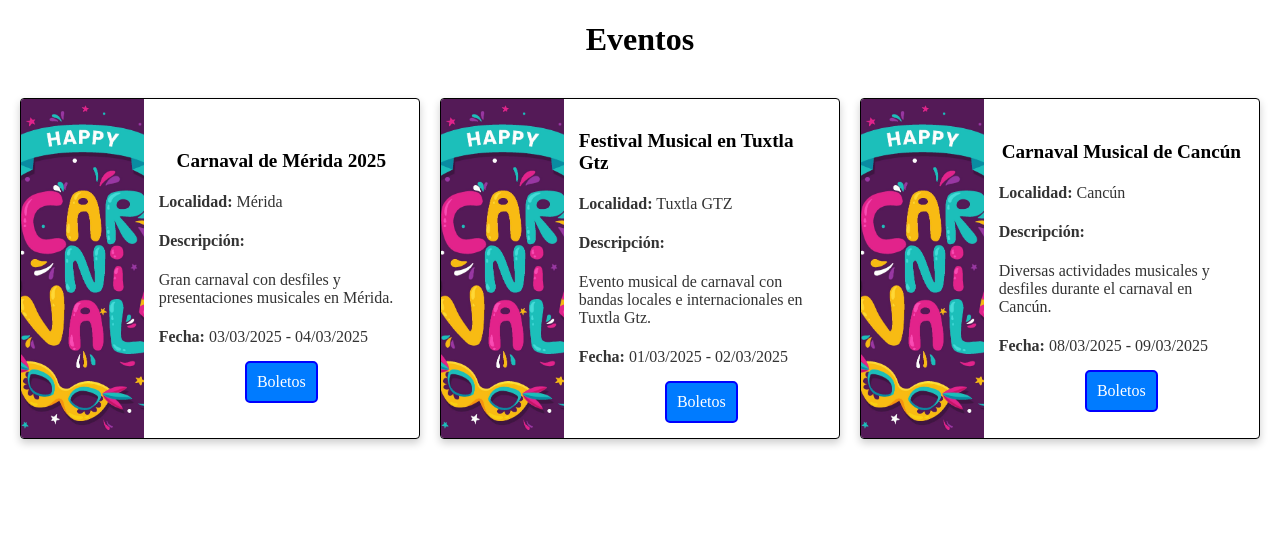
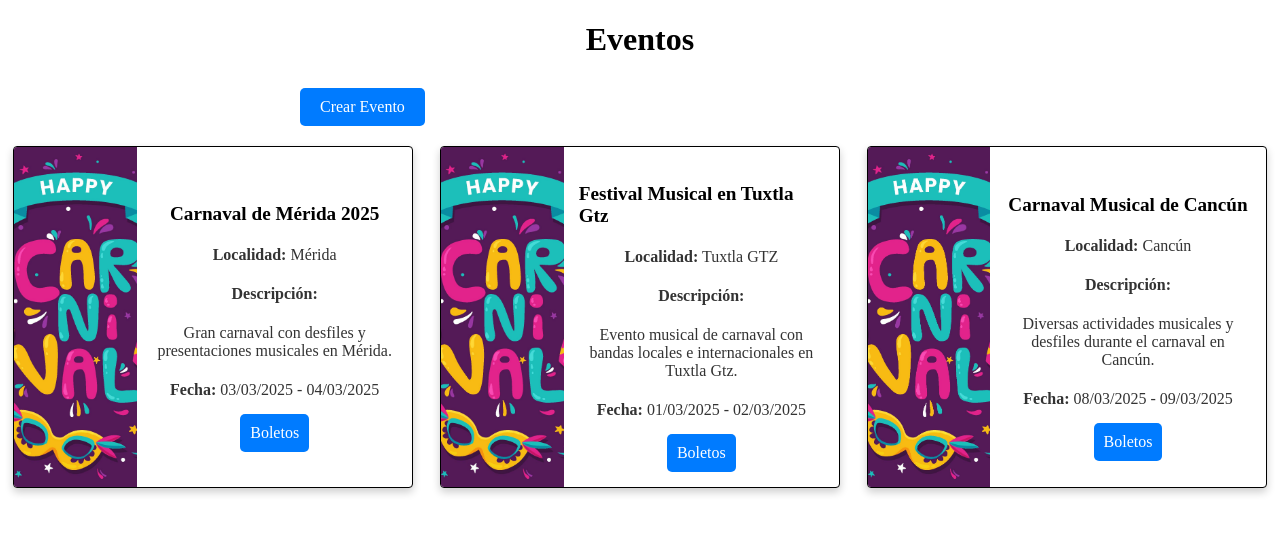
Before and after one commit to RVMiranda/web-II-MirandaCruz, a Django app: page /examen/eventos/ in a window 1280 px wide. Shown: the part 52-586 px from the top of the page. Run offline with Django 5.2, Linux system fonts and the light colour scheme; data comes from the database, SQL or seed files in the repository.

Commit message:
eventos ahora es un componente

```diff
--- a/django-app-modelo/modelo_app/static/css/examen/eventos.css
+++ b/django-app-modelo/modelo_app/static/css/examen/eventos.css
@@ -2,6 +2,13 @@ h1 {
     text-align: center;
     margin-bottom: 20px;
 }
+
+.eventos {
+    display: grid;
+    grid-template-columns: repeat(auto-fit, minmax(400px, 1fr));
+    justify-content: center;
+}
+
 /* CONTENEDOR PRINCIPAL */
 .eventos-container {
     display: grid;
@@ -46,6 +53,7 @@ h1 {
     display: flex;
     flex-direction: column;
     justify-content: center;
+    align-self: center;
 }
 
 .evento-info h2 {
@@ -53,12 +61,15 @@ h1 {
     color: black;
     margin-bottom: 5px;
     align-self: center;
+    padding-top: 5px;
 }
 
 .evento-info p {
     font-size: 1rem;
     color: #333;
     margin-bottom: 5px;
+    align-self: center;
+    text-align: center;
 }
 
 .evento-boton {
@@ -71,10 +82,28 @@ h1 {
     font-size: 1rem;
     margin-top: 10px;
     text-align: center;
-    border: 2px solid blue;
     align-self: center;
 }
 
 .evento-boton:hover {
     background-color: #0056b3;
 }
+
+.btn-Crear {
+    display: inline-block;
+    background-color: #007bff;
+    color: white;
+    text-decoration: none;
+    padding: 10px;
+    border-radius: 5px;
+    font-size: 1rem;
+    margin-top: 10px;
+    padding-left: 20px;
+    padding-right: 20px;
+    margin-left: 300px;
+    text-align: center;
+}
+
+.btn-Crear:hover {
+    background-color: #0056b3;
+}
--- /dev/null
+++ b/django-app-modelo/modelo_app/templates/components/eventoCard.html
@@ -0,0 +1,17 @@
+{% load static %}
+<div class="eventos-container">
+    <div class="evento-card">
+        <div class="evento-img">
+            <img src="{% static 'images/carnaval5.jpg' %}" alt="Imagen de {{ evento.nombre }}">
+        </div>
+
+        <div class="evento-info">
+            <h2>{{ evento.nombre }}</h2>
+            <p><strong>Localidad:</strong> {{ evento.localidad.nombre }}</p>
+            <p><strong>Descripción:</strong></p>
+            <p>{{ evento.descripcion }}</p>
+            <p><strong>Fecha:</strong> {{ evento.fecha_inicio|date:"d/m/Y" }} - {{ evento.fecha_fin|date:"d/m/Y" }}</p>
+            <a href="{% url 'Boletos' %}" class="evento-boton">Boletos</a>
+        </div>
+    </div>
+</div>
--- a/django-app-modelo/modelo_app/templates/examen/eventos.html
+++ b/django-app-modelo/modelo_app/templates/examen/eventos.html
@@ -9,25 +9,14 @@
 {% block content %}
 
 <h1>Eventos</h1>
-<div class="eventos-container">
+<div class="btn-container">
+    <a href="" class="btn-Crear">Crear Evento</a>
+</div>
+<div class="eventos">
     {% for evento in eventos %}
-        <div class="evento-card">
-            <div class="evento-img">
-                <img src="{% static 'images/carnaval5.jpg' %}" alt="Imagen de {{ evento.nombre }}">
-            </div>
-
-            <div class="evento-info">
-                <h2>{{ evento.nombre }}</h2>
-                <p><strong>Localidad:</strong> {{ evento.localidad.nombre }}</p>
-                <p><strong>Descripción:</strong></p>
-                <p>{{ evento.descripcion }}</p>
-                <p><strong>Fecha:</strong> {{ evento.fecha_inicio|date:"d/m/Y" }} - {{ evento.fecha_fin|date:"d/m/Y" }}</p>
-                <a href="{% url 'Boletos' %}" class="evento-boton">Boletos</a>
-            </div>
-        </div>
+        {% include 'components/eventoCard.html' with evento=evento %}
     {% endfor %}
 </div>
-
 {% endblock %}
 
 {% block scripts %}
```
